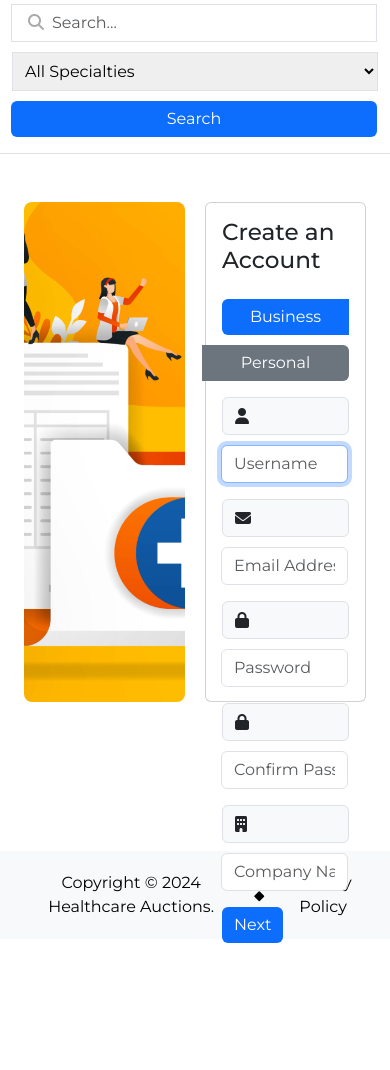
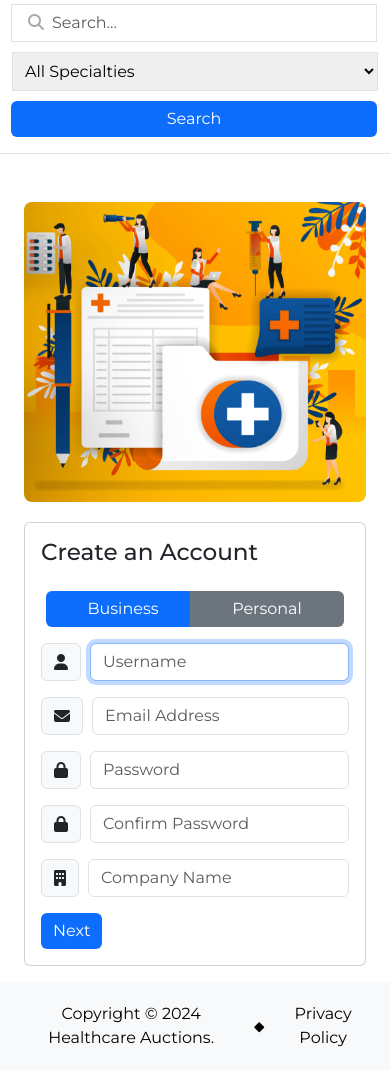
Before and after one commit to jcentrone/healthcareauctions, a Django app: page /register in a window 390 px wide. Shown: the part 135-1205 px from the top of the page. Before the commit the page ends 1078 px from the top, so only its background shows below. Run offline with Django 4.2, Linux system fonts and the light colour scheme; data that the repository does not hold is empty; some libraries are stand-ins or nearby versions.

Commit message:
Routine Save

```diff
--- a/static/css/index.css
+++ b/static/css/index.css
@@ -700,4 +700,43 @@ footer .social-media a:hover {
     .hero-content {
         scale: .8;
     }
+
+    .registration-container, .login-container {
+        grid-template-columns: auto;
+    }
+
+    .form-group.input-group.mb-3 {
+        flex-direction: row;
+    }
+
+    .form-group.input-group.mb-3 .form-control {
+        width: auto;
+    }
+
+    #registration-card, #login-card {
+        height: auto;
+    }
+
+    #registration-image, #login-image {
+        height: 300px;
+    }
+
+    #business-account-selector, #personal-account-selector {
+        width: 50%;
+    }
+
+    #account-type-buttons {
+        flex-direction: row;
+        align-items: center;
+        justify-content: center;
+    }
+
+    #profile-img, #company-logo-img {
+        height: 150px;
+        width: auto;
+    }
+
+    #registration-image-container {
+        gap: 20px;
+    }
 }
--- a/templates/register.html
+++ b/templates/register.html
@@ -28,7 +28,7 @@
                         <div id="form-page-1" class="form-page">
                             <div class="form-group input-group">
                                 {#                            <label for="account_type">Account Type:</label>    #}
-                                <div class="input-group mb-3">
+                                <div class="input-group mb-3" id="account-type-buttons">
                                     <button type="button" class="btn btn-primary" id="business-account-selector">
                                         Business
                                     </button>
```
